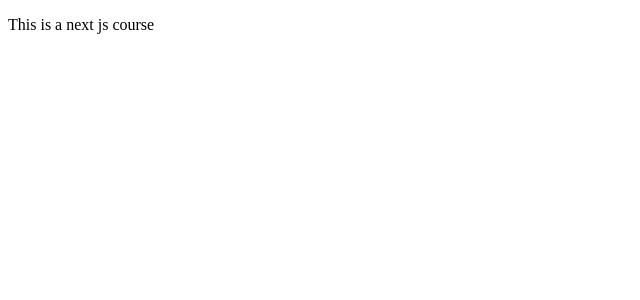
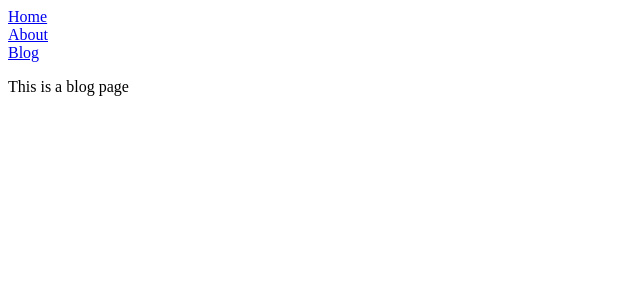
Before and after one commit to Peksford/Fundamentals_of_Next.js, a Next.js app in the folder next.js-basics/: page /blog/post in a window 1280 px wide. Shown: the top 300 px of the page, without its empty margins (0-640 px from the left). Built offline with nearby package versions, Linux system fonts and the light colour scheme.

Commit message:
Assignment 7

```diff
--- a/next.js-basics/app/blog/post/page.js
+++ b/next.js-basics/app/blog/post/page.js
@@ -3,7 +3,7 @@ import Link from 'next/link';
 export default function Page() {
   return (
     <main>
-      <p>This is a next js course</p>
+      <p>This is a blog page</p>
     </main>
   );
 }
--- /dev/null
+++ b/next.js-basics/app/components/Navigation.js
@@ -0,0 +1,21 @@
+'use client';
+import Link from 'next/link';
+
+export default function NavigationBar() {
+  return (
+    <header>
+      <nav>
+        <div>
+          <Link href="/">Home</Link>
+        </div>
+        <div>
+          <Link href="/about">About</Link>
+        </div>
+        <div>
+          <Link href="/blog/post">Blog</Link>
+        </div>
+      </nav>
+      {/* <h1>My Site</h1> */}
+    </header>
+  );
+}
--- /dev/null
+++ b/next.js-basics/app/layout.js
@@ -0,0 +1,17 @@
+import NavigationBar from './components/Navigation';
+import './globals.css';
+
+export const metadata = {
+  title: 'Next.js Course',
+};
+
+export default function RootLayout({ children }) {
+  return (
+    <html lang="en">
+      <body>
+        <NavigationBar />
+        {children}
+      </body>
+    </html>
+  );
+}
--- a/next.js-basics/app/layout.tsx
+++ /dev/null
@@ -1,33 +0,0 @@
-import type { Metadata } from "next";
-import { Geist, Geist_Mono } from "next/font/google";
-import "./globals.css";
-
-const geistSans = Geist({
-  variable: "--font-geist-sans",
-  subsets: ["latin"],
-});
-
-const geistMono = Geist_Mono({
-  variable: "--font-geist-mono",
-  subsets: ["latin"],
-});
-
-export const metadata: Metadata = {
-  title: "Create Next App",
-  description: "Generated by create next app",
-};
-
-export default function RootLayout({
-  children,
-}: Readonly<{
-  children: React.ReactNode;
-}>) {
-  return (
-    <html
-      lang="en"
-      className={`${geistSans.variable} ${geistMono.variable} h-full antialiased`}
-    >
-      <body className="min-h-full flex flex-col">{children}</body>
-    </html>
-  );
-}
```
